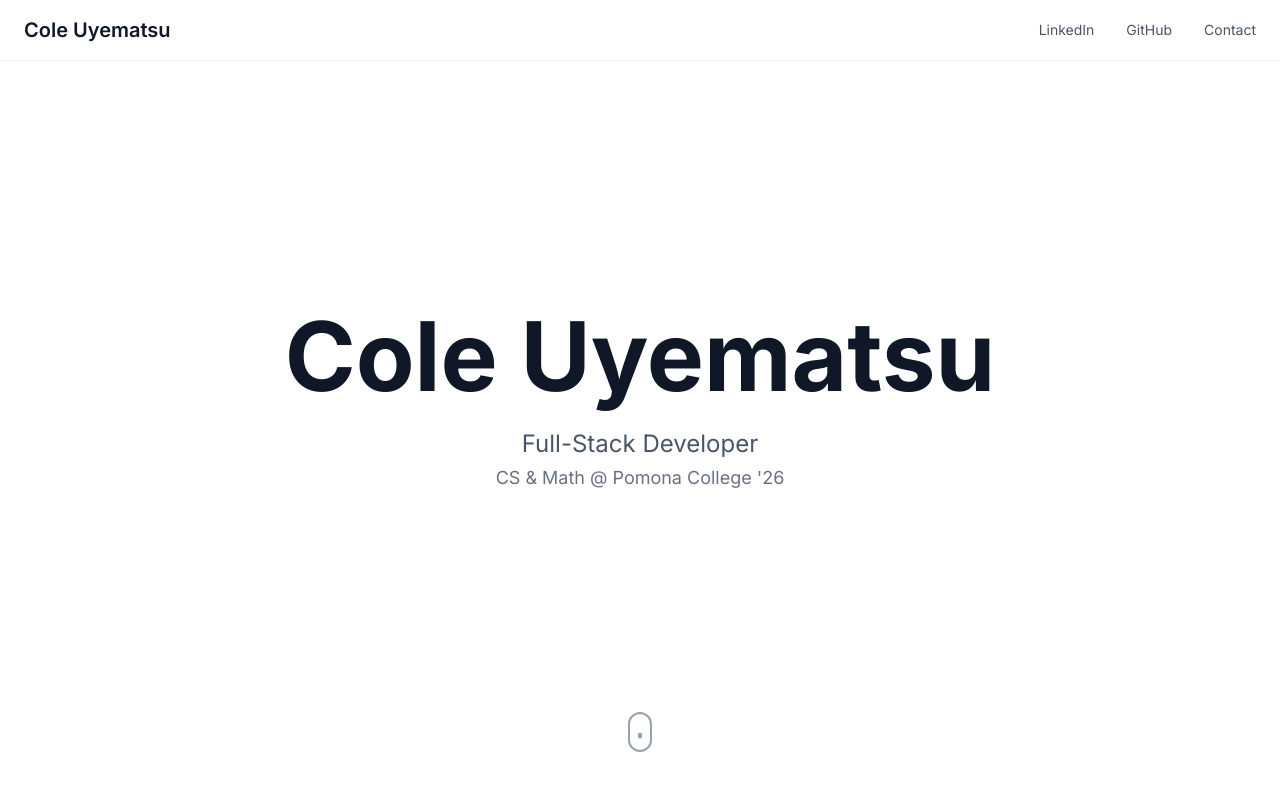
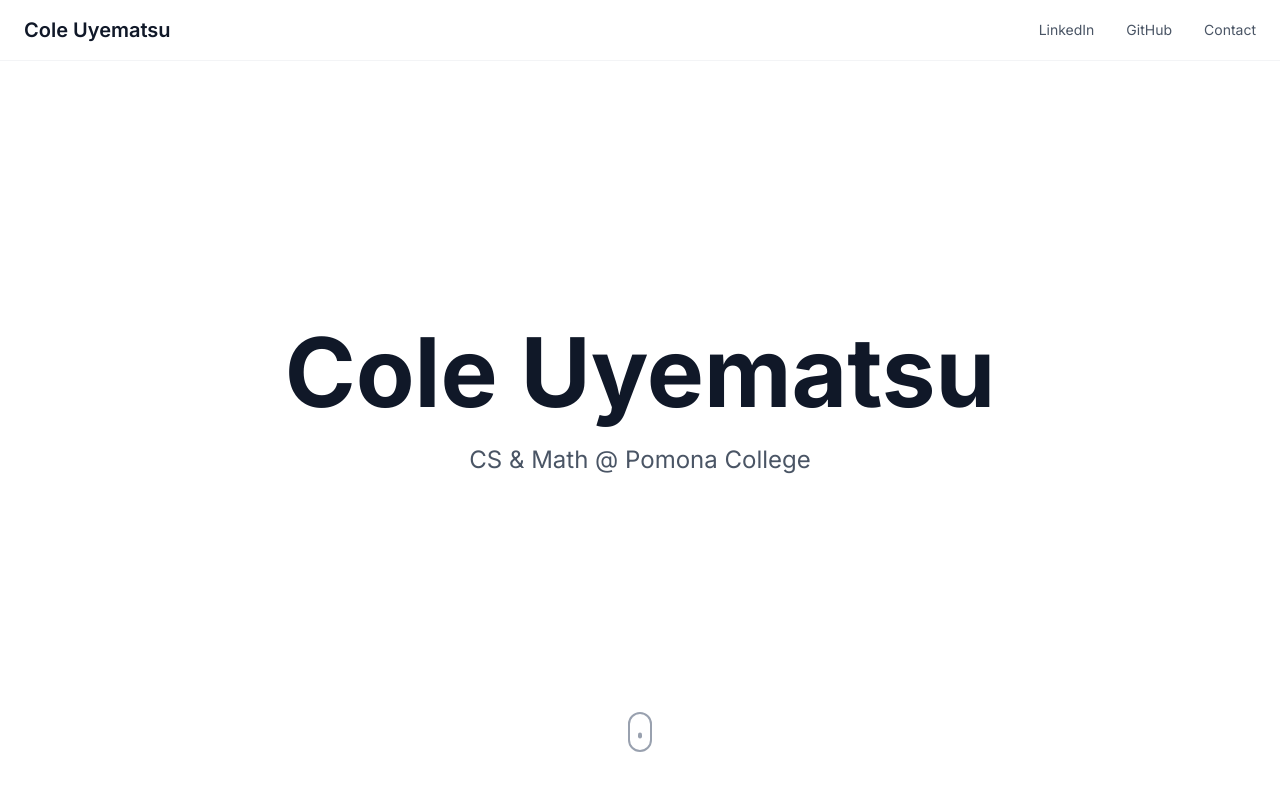
Before and after one commit to cjuyematsu/my-portfolio, a Next.js app: page / in a window 1280 px wide. Shown: the top 800 px of the page. Built offline with nearby package versions, Linux system fonts and the light colour scheme.

Commit message:
change description

```diff
--- a/src/app/page.tsx
+++ b/src/app/page.tsx
@@ -54,9 +54,7 @@ function HeroSection() {
         transition={{ duration: 0.8, delay: 0.4 }}
         className="text-xl md:text-2xl text-gray-600 text-center max-w-2xl"
       >
-        Full-Stack Developer
-        <br />
-        <span className="text-lg text-gray-500">CS & Math @ Pomona College &apos;26</span>
+        CS & Math @ Pomona College
       </motion.p>
 
       <motion.div
```
